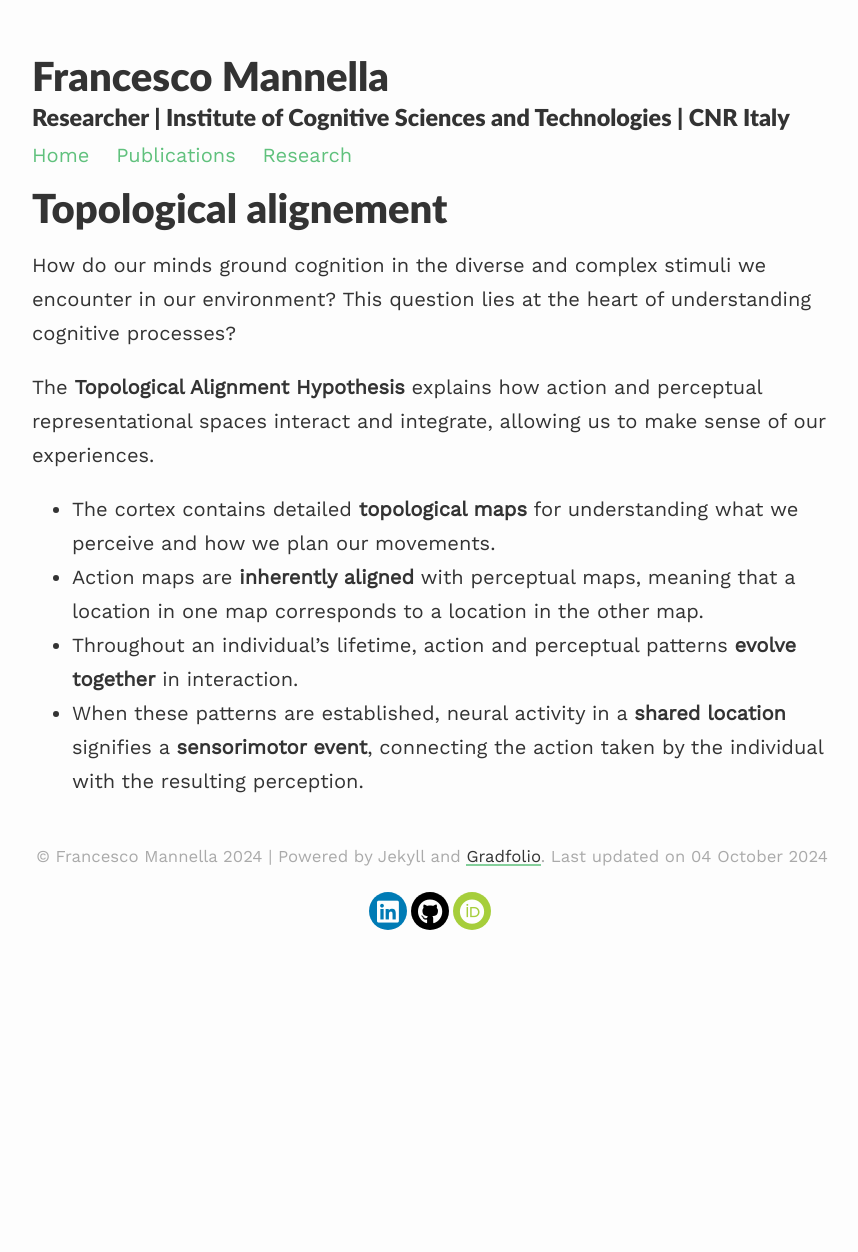
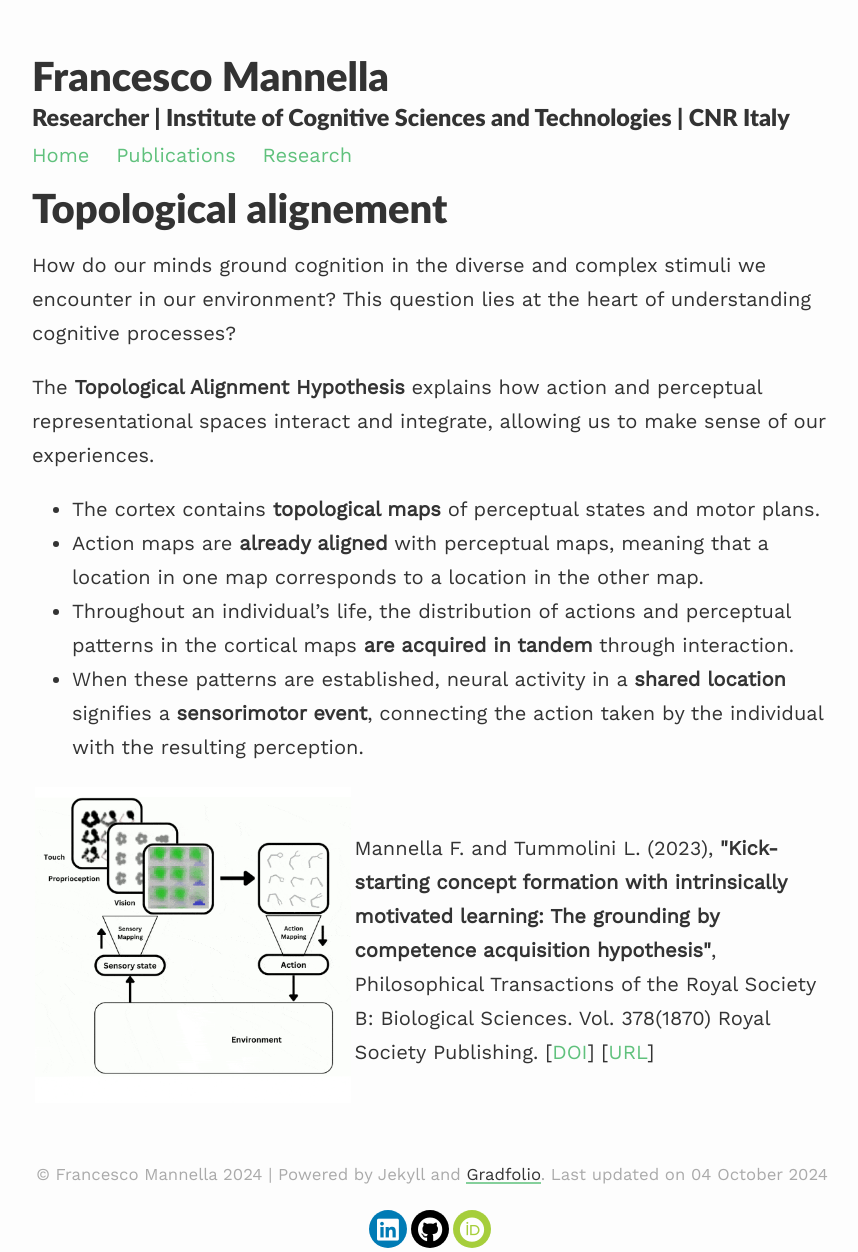
Before and after one commit to francesco-mannella/francesco-mannella.github.io, a Jekyll site: the page built from _projects/TopologicalAlignment.md, in a window 1280 px wide. Shown: the whole page, without its empty margins (208-1066 px from the left). Built offline with Jekyll 4.4.1, drawn with Linux system fonts in a browser that asks for light colours; nearby versions of some CDN libraries; before the commit the page ends 980 px from its top, so only the background shows below that.

Commit message:
kickstarting

```diff
--- a/_projects/TopologicalAlignment.md
+++ b/_projects/TopologicalAlignment.md
@@ -10,7 +10,20 @@ How do our minds ground cognition in the diverse and complex stimuli we encounte
 
  The **Topological Alignment Hypothesis** explains  how action and perceptual representational spaces interact and integrate, allowing us to make sense of our experiences.
 
-* The cortex contains detailed **topological maps** for understanding what we perceive and how we plan our movements.
-* Action maps are **inherently aligned** with perceptual maps, meaning that a location in one map corresponds to a location in the other map.
-* Throughout an individual's lifetime, action and perceptual patterns **evolve together** in interaction.
+* The cortex contains **topological maps** of perceptual states and motor plans.
+* Action maps are **already aligned** with perceptual maps, meaning that a location in one map corresponds to a location in the other map.
+* Throughout an individual's life, the distribution of actions and perceptual patterns in the cortical maps **are acquired in tandem** through interaction.
 * When these patterns are established, neural activity in a **shared location** signifies a **sensorimotor event**, connecting the action taken by the individual with the resulting perception.
+
+
+<table border="0">
+<tr>
+<td width="40%">
+    <img width="100%" src="{{ '/assets/images/align_manip.gif' | relative_url }}">
+</td>
+<td>
+    Mannella F. and Tummolini L. (2023), <strong>"Kick-starting concept formation with intrinsically motivated learning: The grounding by competence acquisition hypothesis"</strong>, Philosophical Transactions of the Royal Society B: Biological Sciences. Vol. 378(1870) Royal Society Publishing.
+    [<a href="https://doi.org/10.1098/rstb.2021.0370">DOI</a>] [<a href="https://www.scopus.com/inward/record.uri?eid=2-s2.0-85144637053&amp;doi=10.1098%2frstb.2021.0370&amp;partnerID=40&amp;md5=d85998c4168fec408209c863dc8123f3">URL</a>]
+</td>
+</tr>
+</table>
```
Also changed, not shown: assets/images/align_manip.gif (added), 9 other files.
